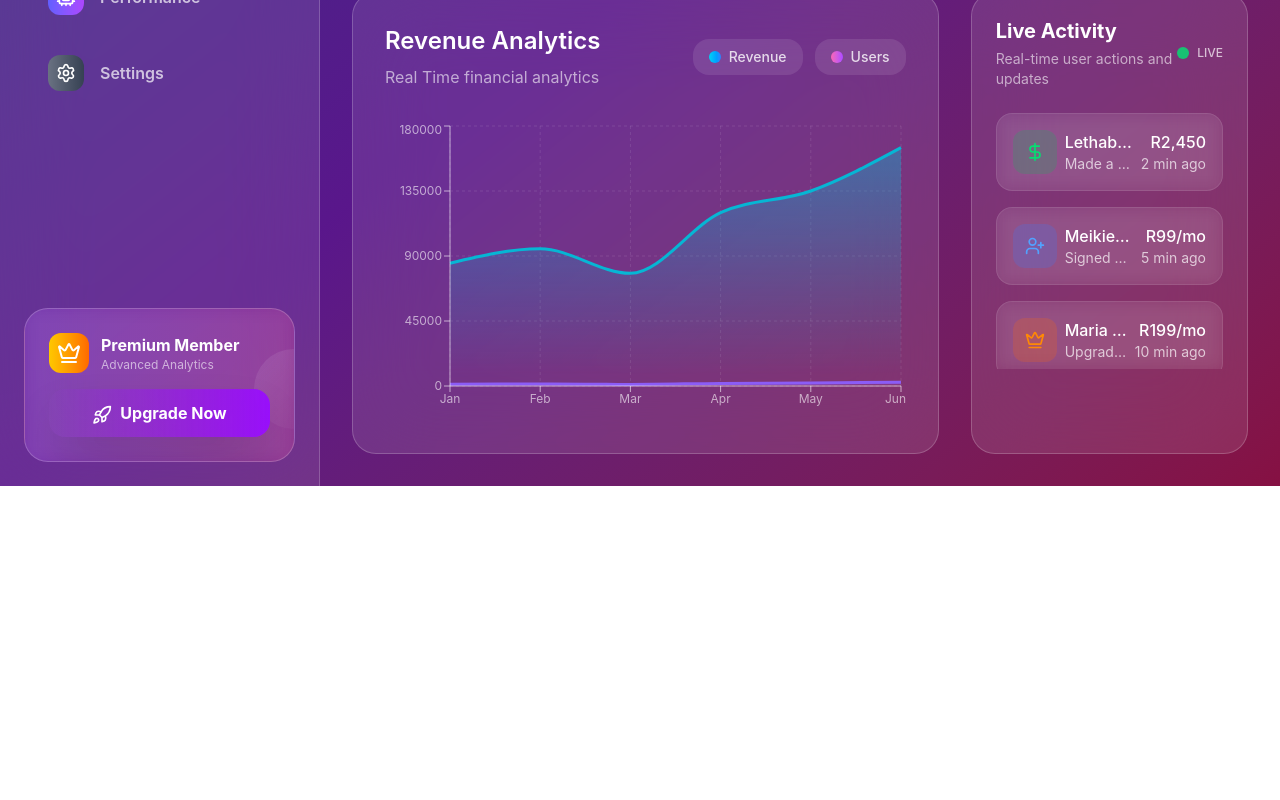
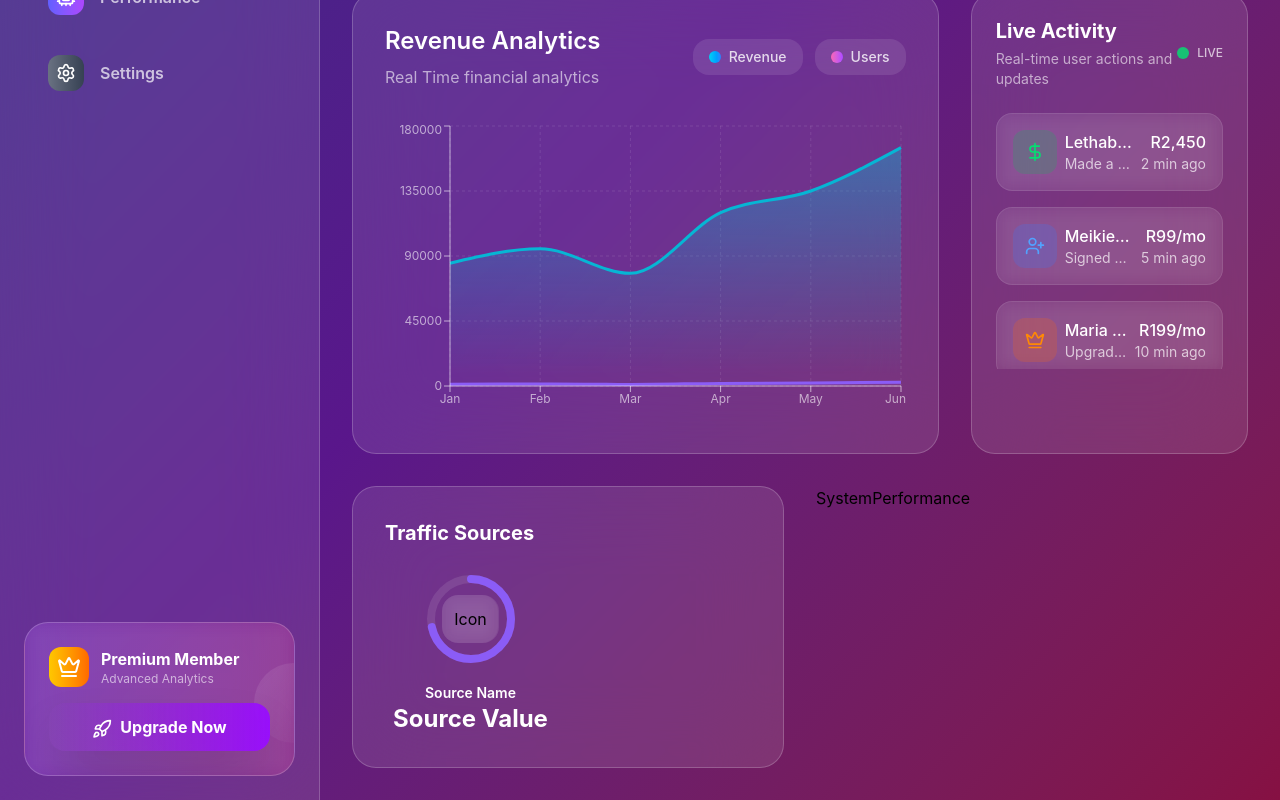
Before and after one commit to KevCareSA/Mini-Hackathons, a React (Vite) app in the folder DashBoard/: page / in a window 1280 px wide. Shown: the part 529-1329 px from the top of the page. Before the commit the page ends 1015 px from the top, so only its background shows below. Built offline with nearby package versions, Linux system fonts and the light colour scheme.

Commit message:
feat: integrate TrafficSource and SystemPerformance into App

```diff
--- a/DashBoard/src/App.jsx
+++ b/DashBoard/src/App.jsx
@@ -6,6 +6,8 @@ import MetricCard from './components/MetricCard';
 import { Banknote, Users, Target, Zap } from 'lucide-react';
 import RevenueAnalytics from './components/RevenueAnalytics';
 import LiveActivityFeed from './components/LiveActivityFeed';
+import TrafficSource from './components/TrafficSource';
+import SystemPerformance from './components/SystemPerformance';
 
 function App() {
   const [sidebar, setSidebarOpen] = useState(false);
@@ -97,6 +99,12 @@ function App() {
                   {/* Live Activity Feed */}
                   <LiveActivityFeed />
               </div>
+
+              {/* Traffic Source & Performance */}
+              <div className='grid grid-cols-1 lg:grid-cols-2 gap-8'>
+                <TrafficSource />
+                <SystemPerformance />
+              </div>
             </main>
 
         </div>
```
